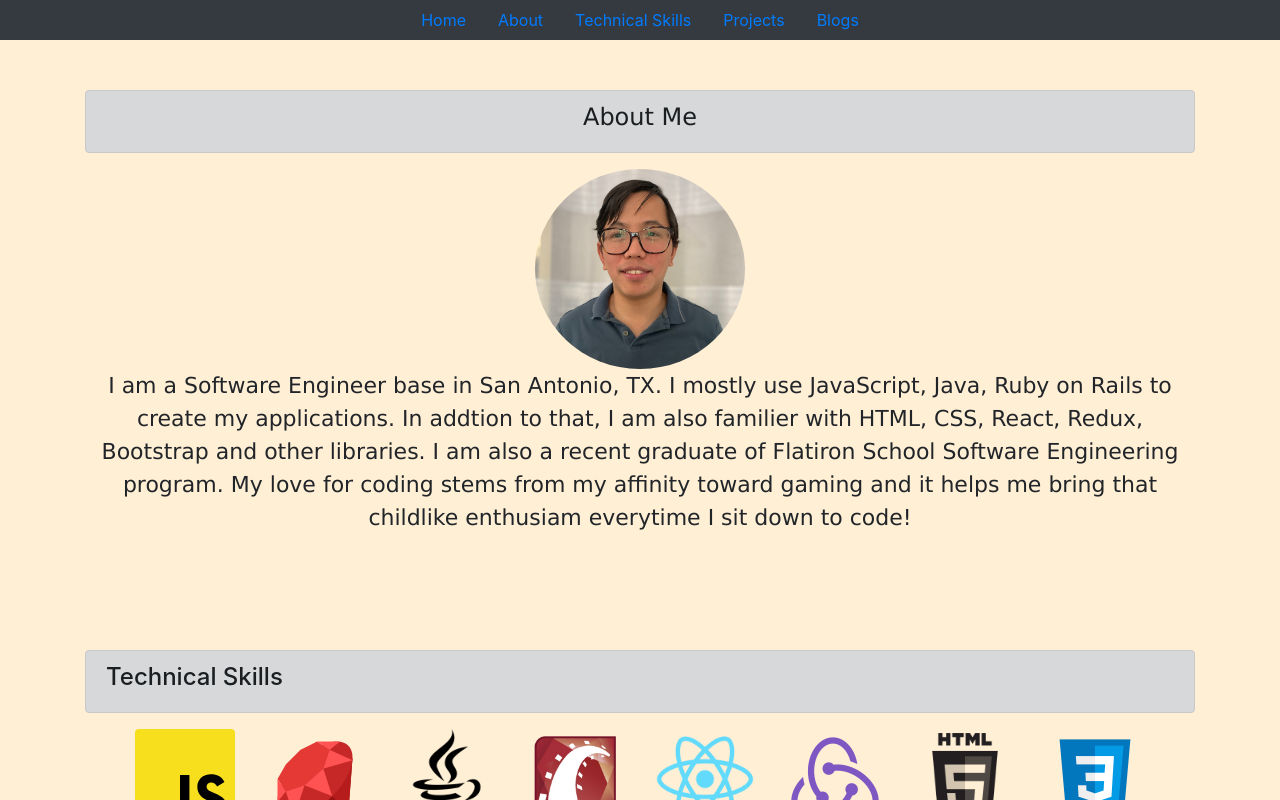
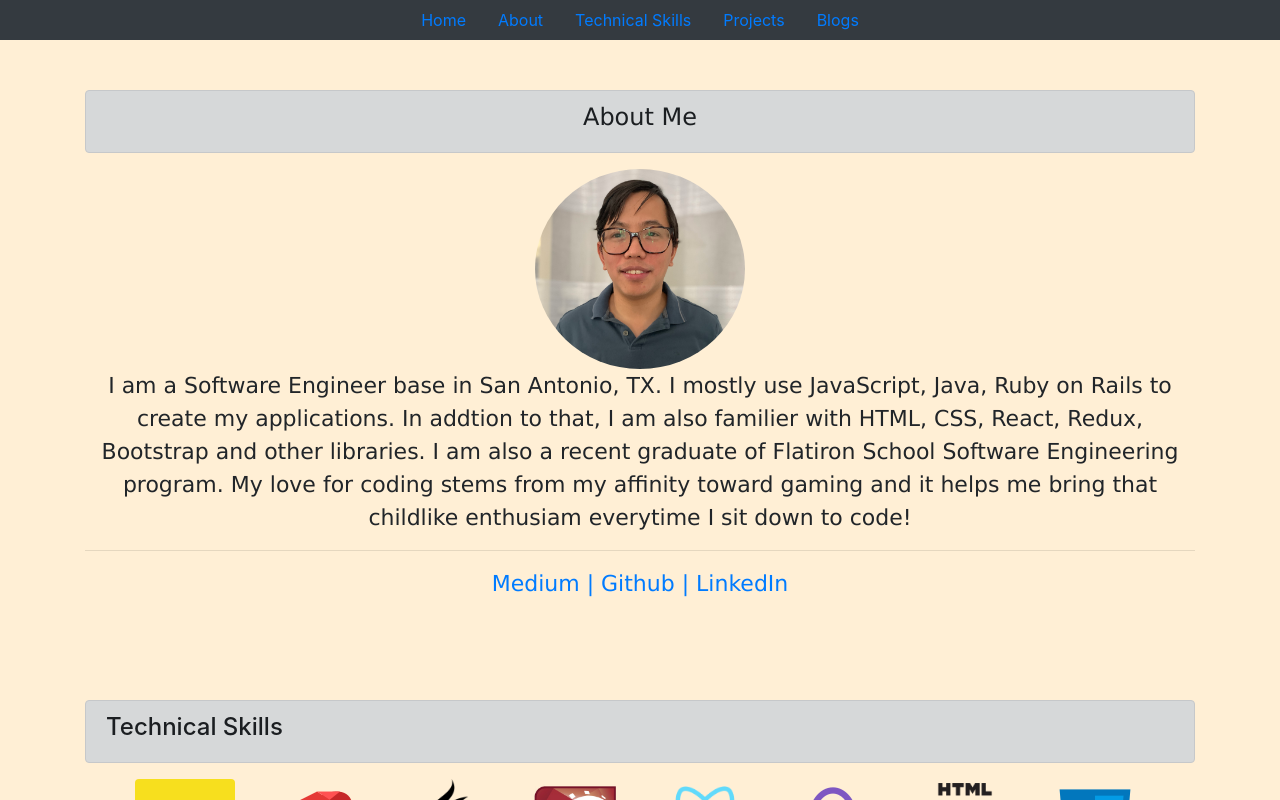
Before and after one commit to ashok997/portfolio, a React (Create React App) app: page / in a window 1280 px wide. Shown: the top 800 px of the page. Built offline with nearby package versions, Linux system fonts and the light colour scheme; no server answers.

Commit message:
added links to blog, github and linkedin in bio

```diff
--- a/src/Bio.js
+++ b/src/Bio.js
@@ -35,6 +35,12 @@ class Bio extends React.Component {
               stems from my affinity toward gaming and it helps me bring that
               childlike enthusiam everytime I sit down to code!
             </p>
+            <hr />
+            <div>
+              <a href="https://medium.com/@ashok997"> Medium |</a>
+              <a href="https://github.com/ashok997"> Github |</a>
+              <a href="https://www.linkedin.com/in/ashokmaharjan/"> LinkedIn</a>
+            </div>
           </div>
         </Container>
       </div>
```
